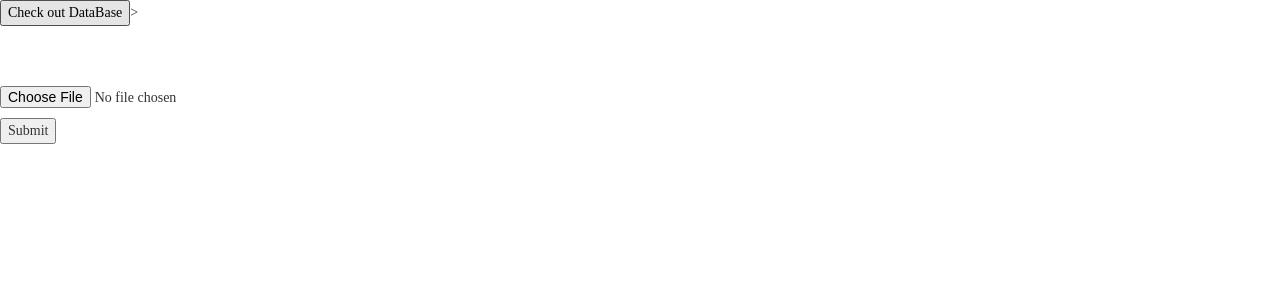
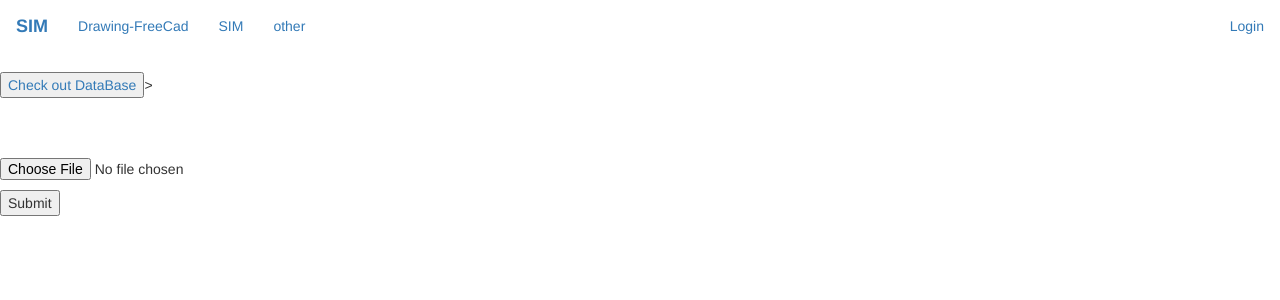
Before and after one commit to amarjeetkapoor1/Sim, a Django app: page / in a window 1280 px wide. Shown: the top 300 px of the page. Run offline with Django 3.2, Linux system fonts and the light colour scheme; some libraries are stand-ins or nearby versions.

Commit message:
adds nav bar

```diff
--- a/Sim_site/Sim/templates/Sim/home.html
+++ b/Sim_site/Sim/templates/Sim/home.html
@@ -1,13 +1,43 @@
+{% load static %}
 <html>
-	<head>
-		<script src="https://maxcdn.bootstrapcdn.com/bootstrap/3.3.6/js/bootstrap.min.js" integrity="sha384-0mSbJDEHialfmuBBQP6A4Qrprq5OVfW37PRR3j5ELqxss1yVqOtnepnHVP9aJ7xS" crossorigin="anonymous"></script>
-		<link rel="stylesheet" href="https://maxcdn.bootstrapcdn.com/bootstrap/3.3.6/css/bootstrap-theme.min.css" integrity="sha384-fLW2N01lMqjakBkx3l/M9EahuwpSfeNvV63J5ezn3uZzapT0u7EYsXMjQV+0En5r" crossorigin="anonymous">
-		<link rel="stylesheet" href="https://maxcdn.bootstrapcdn.com/bootstrap/3.3.6/css/bootstrap.min.css" integrity="sha384-1q8mTJOASx8j1Au+a5WDVnPi2lkFfwwEAa8hDDdjZlpLegxhjVME1fgjWPGmkzs7" crossorigin="anonymous">
-		<link rel="stylesheet" href="style.css" >
-		<script src="https://ajax.googleapis.com/ajax/libs/jquery/1.12.2/jquery.min.js"></script>
-		<link rel="stylesheet" type="text/css" href="signin.css">
-	</head>
-	<body>
+<head>
+	<title>Drawing FreeCad</title>
+	<meta charset="utf-8" />
+	<link href="https://fonts.googleapis.com/css?family=Alegreya+Sans+SC" rel="stylesheet">
+	<!-- Latest compiled and minified CSS -->
+	<link rel="stylesheet" href="https://maxcdn.bootstrapcdn.com/bootstrap/3.3.7/css/bootstrap.min.css">
+	<!-- jQuery library -->
+	<script src="https://ajax.googleapis.com/ajax/libs/jquery/1.12.4/jquery.min.js"></script>
+	<!-- Latest compiled JavaScript -->
+	<script src="https://maxcdn.bootstrapcdn.com/bootstrap/3.3.7/js/bootstrap.min.js"></script>
+	<link rel="stylesheet" type="text/css" href="{% static 'css/nav.css' %}" />
+</head>
+<body>
+		<!-- navbar here -->
+		<nav role="navigation" class="navbar">
+		  <!-- Brand and toggle get grouped for better mobile display -->
+		  <div class="navbar-header">
+		      <button type="button" data-target="#navbarCollapse" data-toggle="collapse" class="navbar-toggle">
+		          <span class="sr-only">Toggle navigation</span>
+		          <span class="icon-bar"></span>
+		          <span class="icon-bar"></span>
+		          <span class="icon-bar"></span>
+		      </button>
+		      <a href="#" class="navbar-brand" id="brand" ><b>SIM</b></a>
+		  </div>
+		  <!-- Collection of nav links and other content for toggling -->
+		  <div id="navbarCollapse" class="collapse navbar-collapse">
+		      <ul class="nav navbar-nav" id="links" >
+		          <li><a href="{% url 'indexD' %}">Drawing-FreeCad</a></li>
+		          <li><a href="{% url 'view_home' %}">SIM</a></li>
+		          <li><a href="#">other</a></li>
+		      </ul>
+		      <ul class="nav navbar-nav navbar-right" id="links" >
+		          <li><a href="#">Login</a></li>
+		      </ul>
+		  </div>
+		</nav>
+
 		<div>
 			<button  ><a href = "index">Check out DataBase</a></button>>
 		</div>
@@ -20,5 +50,5 @@
 	   			<p><input type="submit" value="Submit" /></p>
 	   		</form>
    		</div>
-	</body>
+</body>
 </html>
```
